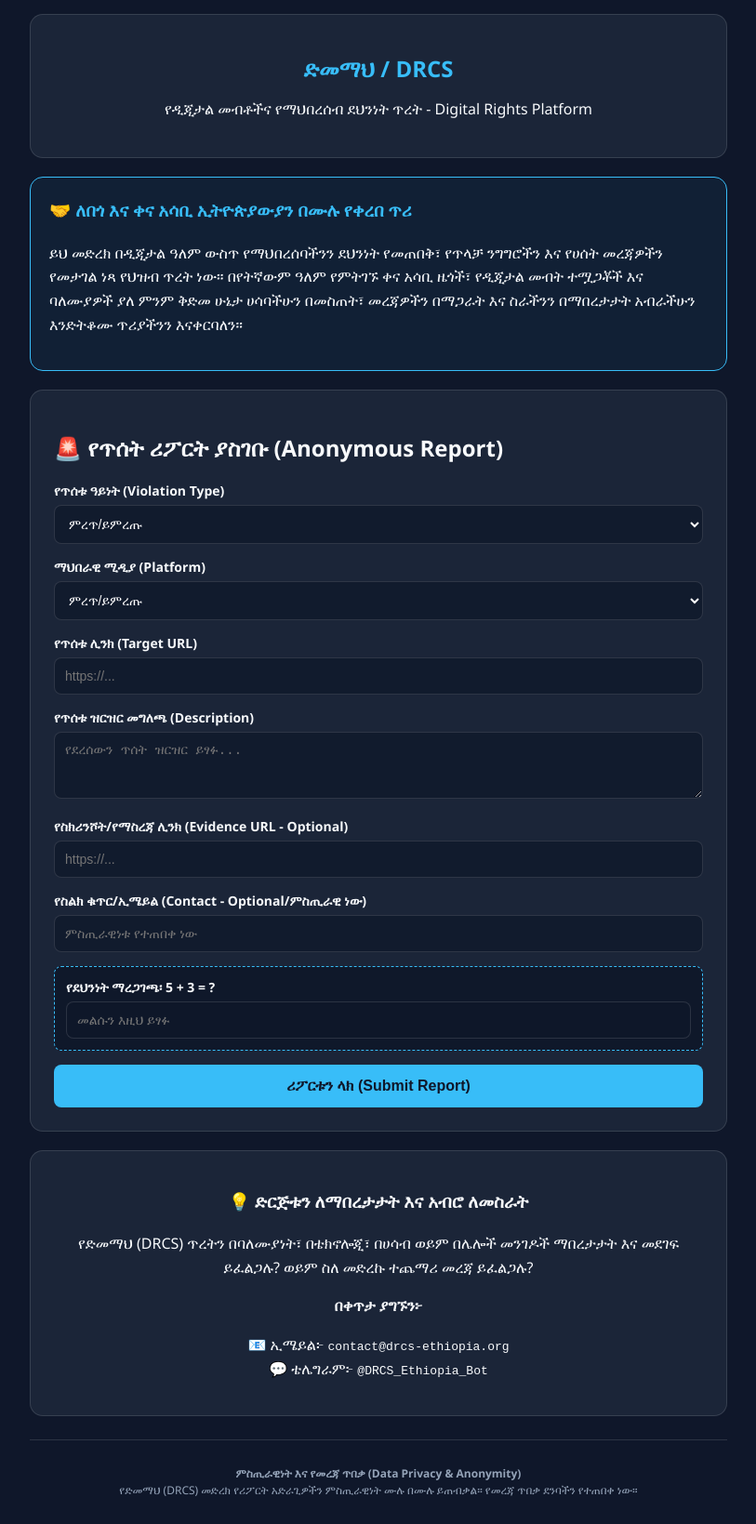
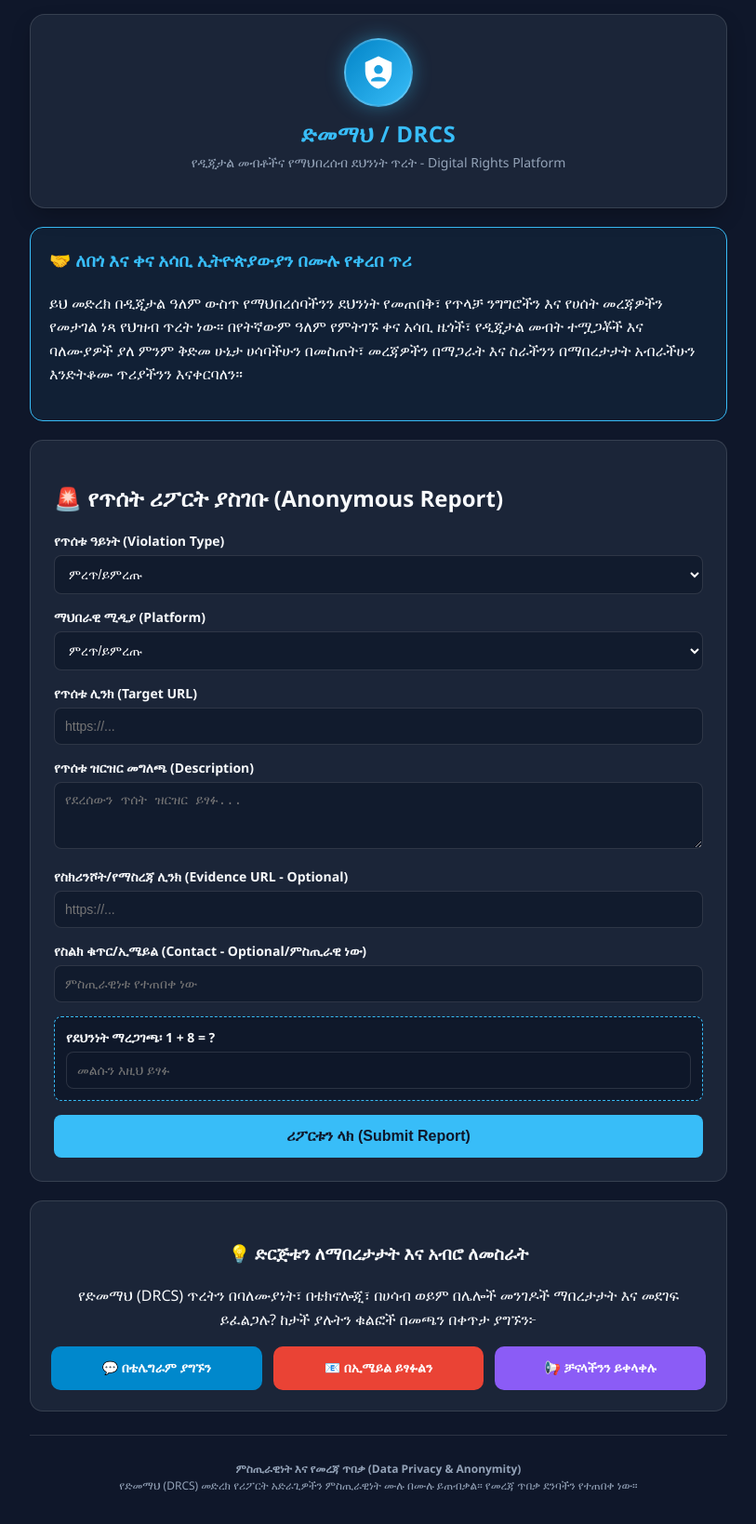
Before and after one commit to tmtahamoha71-broth/drcs-ethiopia, a plain HTML site: page index.html in a window 1280 px wide. Shown: the whole page at 93% size, without its empty margins (233-1046 px from the left). Drawn offline with nearby package versions, Linux system fonts and the light colour scheme.

Commit message:
Refactor HTML structure and styles

```diff
--- a/index.html
+++ b/index.html
@@ -1,4 +1,5 @@
-<!DOCTYPE html>
+
+    <!DOCTYPE html>
 <html lang="am">
 <head>
     <meta charset="UTF-8">
@@ -26,14 +27,41 @@
         .container { max-width: 750px; width: 100%; }
         header {
             text-align: center;
-            padding: 25px;
+            padding: 25px 20px;
             background: var(--card-bg);
             backdrop-filter: blur(10px);
-            border-radius: 14px;
+            border-radius: 16px;
             border: 1px solid var(--border-color);
             margin-bottom: 20px;
+            box-shadow: 0 10px 25px -5px rgba(0, 0, 0, 0.3);
         }
-        h1 { color: var(--accent-color); margin-bottom: 5px; font-size: 24px; }
+
+        /* LOGO STYLING */
+        .logo-container {
+            display: flex;
+            justify-content: center;
+            align-items: center;
+            margin-bottom: 12px;
+        }
+        .logo-badge {
+            width: 70px;
+            height: 70px;
+            background: linear-gradient(135deg, #0284c7, #38bdf8);
+            border-radius: 50%;
+            display: flex;
+            align-items: center;
+            justify-content: center;
+            box-shadow: 0 0 20px rgba(56, 189, 248, 0.4);
+            border: 2px solid rgba(255, 255, 255, 0.2);
+        }
+        .logo-badge svg {
+            width: 38px;
+            height: 38px;
+            fill: #ffffff;
+        }
+
+        h1 { color: var(--accent-color); margin: 5px 0; font-size: 24px; letter-spacing: 0.5px; }
+        .tagline { color: #94a3b8; font-size: 14px; margin-top: 2px; }
 
         .info-card {
             background: rgba(56, 189, 248, 0.05);
@@ -82,6 +110,11 @@
             font-weight: bold;
             cursor: pointer;
             font-size: 16px;
+            transition: all 0.2s ease;
+        }
+        button[type="submit"]:hover {
+            opacity: 0.9;
+            transform: translateY(-1px);
         }
         .status-msg {
             margin-top: 15px;
@@ -93,24 +126,44 @@
             font-size: 14px;
         }
 
+        /* SUPPORT & ACTION BUTTONS STYLING */
         .support-card {
             background: var(--card-bg);
-            padding: 20px;
+            padding: 22px;
             border-radius: 14px;
             border: 1px solid var(--border-color);
             text-align: center;
             line-height: 1.6;
         }
-        .contact-btn {
-            display: inline-block;
-            margin-top: 10px;
-            padding: 10px 20px;
-            background: #22c55e;
-            color: #fff;
+        .action-buttons {
+            display: flex;
+            flex-wrap: wrap;
+            gap: 12px;
+            justify-content: center;
+            margin-top: 15px;
+        }
+        .action-btn {
+            display: inline-flex;
+            align-items: center;
+            justify-content: center;
+            gap: 8px;
+            padding: 12px 20px;
+            border-radius: 10px;
             text-decoration: none;
-            border-radius: 8px;
             font-weight: bold;
+            font-size: 14px;
+            color: #ffffff;
+            transition: transform 0.2s ease, box-shadow 0.2s ease;
+            flex: 1;
+            min-width: 180px;
         }
+        .action-btn:hover {
+            transform: translateY(-2px);
+            box-shadow: 0 5px 15px rgba(0,0,0,0.3);
+        }
+        .btn-telegram { background-color: #0088cc; }
+        .btn-email { background-color: #ea4335; }
+        .btn-channel { background-color: #8b5cf6; }
 
         footer {
             margin-top: 25px;
@@ -127,8 +180,16 @@
 
 <div class="container">
     <header>
+        <!-- DRCS DIGITAL SHIELD LOGO -->
+        <div class="logo-container">
+            <div class="logo-badge">
+                <svg viewBox="0 0 24 24">
+                    <path d="M12,1L3,5V11C3,16.55 6.84,21.74 12,23C17.16,21.74 21,16.55 21,11V5L12,1M12,7A3,3 0 0,1 15,10A3,3 0 0,1 12,13A3,3 0 0,1 9,10A3,3 0 0,1 12,7M12,15C13.67,15 17,15.83 17,17.5V18H7V17.5C7,15.83 10.33,15 12,15Z" />
+                </svg>
+            </div>
+        </div>
         <h1>ድመማህ / DRCS</h1>
-        <p>የዲጂታል መብቶችና የማህበረሰብ ደህንነት ጥረት - Digital Rights Platform</p>
+        <p class="tagline">የዲጂታል መብቶችና የማህበረሰብ ደህንነት ጥረት - Digital Rights Platform</p>
     </header>
 
     <!-- 1. ጥሪ ለቀና ኢትዮጵያውያን -->
@@ -190,13 +251,25 @@
         <div id="reportStatus" class="status-msg"></div>
     </div>
 
-    <!-- 3. ድርጅቱን የማበረታቻ እና የመረጃ ክፍል -->
+    <!-- 3. ድርጅቱን የማበረታቻ እና የኢንተራክቲቭ ሊንኮች ክፍል -->
     <div class="support-card">
         <h3>💡 ድርጅቱን ለማበረታታት እና አብሮ ለመስራት</h3>
-        <p>የድመማህ (DRCS) ጥረትን በባለሙያነት፣ በቴክኖሎጂ፣ በሀሳብ ወይም በሌሎች መንገዶች ማበረታታት እና መደገፍ ይፈልጋሉ? ወይም ስለ መድረኩ ተጨማሪ መረጃ ይፈልጋሉ?</p>
-        <p><strong>በቀጥታ ያግኙን፦</strong></p>
-        <p>📧 ኢሜይል፦ <code>contact@drcs-ethiopia.org</code><br>
-        💬 ቴሌግራም፦ <code>@DRCS_Ethiopia_Bot</code></p>
+        <p>የድመማህ (DRCS) ጥረትን በባለሙያነት፣ በቴክኖሎጂ፣ በሀሳብ ወይም በሌሎች መንገዶች ማበረታታት እና መደገፍ ይፈልጋሉ? ከታች ያሉትን ቁልፎች በመጫን በቀጥታ ያግኙን፦</p>
+
+        <div class="action-buttons">
+            <!-- ቴሌግራም ቦት/አድራሻ ሊንክ -->
+            <a href="https://t.me/DRCS_Ethiopia_Bot" target="_blank" class="action-btn btn-telegram">
+                💬 በቴሌግራም ያግኙን
+            </a>
+            <!-- ኢሜይል መላኪያ ሊንክ -->
+            <a href="mailto:contact@drcs-ethiopia.org" class="action-btn btn-email">
+                📧 በኢሜይል ይፃፉልን
+            </a>
+            <!-- የቴሌግራም ቻናል ሊንክ -->
+            <a href="https://t.me/DRCS_Ethiopia" target="_blank" class="action-btn btn-channel">
+                📢 ቻናላችንን ይቀላቀሉ
+            </a>
+        </div>
     </div>
 
     <footer>
@@ -219,3 +292,46 @@
         e.preventDefault();
         const userCaptcha = parseInt(document.getElementById('captchaAnswer').value);
         const status = document.getElementById('reportStatus');
+
+        if (userCaptcha !== captchaCorrect) {
+            status.style.display = 'block';
+            status.style.backgroundColor = 'rgba(239, 68, 68, 0.2)';
+            status.style.color = '#f87171';
+            status.innerText = 'የደህንነት ጥያቄው መልስ የተሳሳተ ነው! እባክዎ ደግመው ይሞክሩ።';
+            return;
+        }
+
+        const btn = document.getElementById('submitReportBtn');
+        btn.disabled = true;
+        btn.innerText = 'እየተላከ ነው...';
+
+        const payload = {
+            violation_type: document.getElementById('violation_type').value,
+            platform: document.getElementById('platform').value,
+            target_url: document.getElementById('target_url').value,
+            description: document.getElementById('description').value,
+            evidence_url: document.getElementById('evidence_url').value || null,
+            reporter_contact: document.getElementById('reporter_contact').value || null
+        };
+
+        try {
+            const { error } = await _supabase.from('reports').insert([payload]);
+            if (error) throw error;
+            status.style.display = 'block';
+            status.style.backgroundColor = 'rgba(34, 197, 94, 0.2)';
+            status.style.color = '#4ade80';
+            status.innerText = 'ሪፖርትዎ በስኬት ደርሶናል! ስለ ትብብርዎ እናመሰግናለን።';
+            document.getElementById('reportForm').reset();
+        } catch (err) {
+            status.style.display = 'block';
+            status.style.backgroundColor = 'rgba(239, 68, 68, 0.2)';
+            status.style.color = '#f87171';
+            status.innerText = 'ሪፖርቱን መላክ አልተቻለም።';
+        } finally {
+            btn.disabled = false;
+            btn.innerText = 'ሪፖርቱን ላክ (Submit Report)';
+        }
+    });
+</script>
+</body>
+</html>
```
